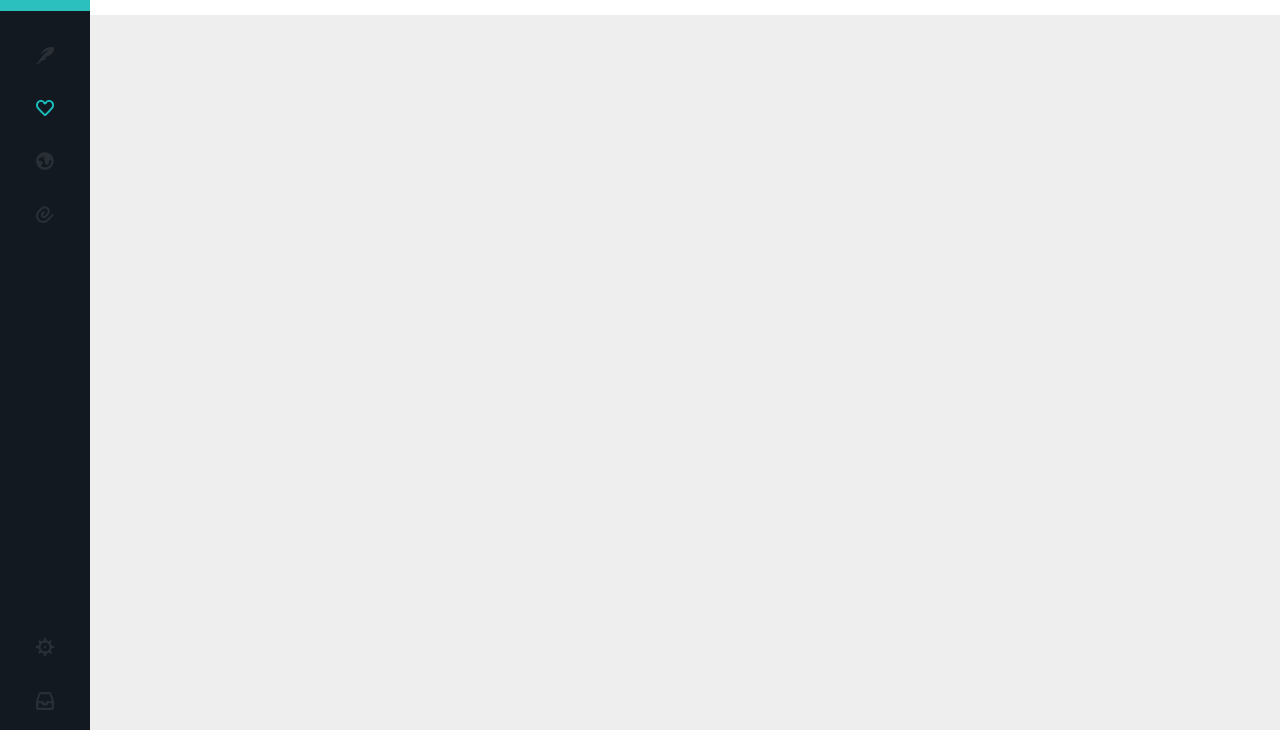
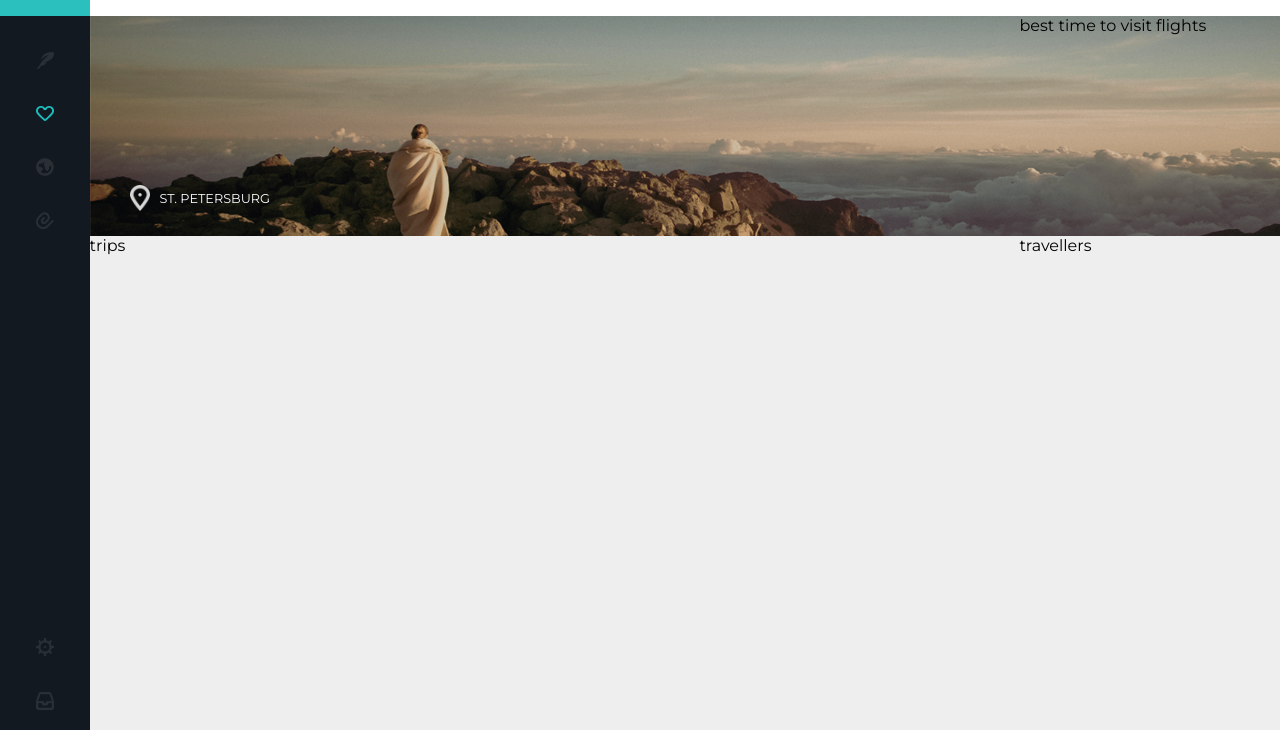
Before and after one commit to rafaelveiga/velo-dashboard, a website: page src/index.html in a window 1280 px wide. Shown: the part 70-800 px from the top of the page. Drawn offline with nearby package versions, Linux system fonts and the light colour scheme.

Commit message:
Adding feature banner

```diff
--- a/src/css/style.css
+++ b/src/css/style.css
@@ -8,6 +8,7 @@ body {
 	background: #eee;
 	font-family: 'Montserrat', sans-serif;
 	box-sizing: border-box;
+	font-size: 16px;
 }
 
 .fl {float:left;}
@@ -24,11 +25,11 @@ aside#sidebar {
 	height: 100%;
 }
 
-header .center {
+.center {
 	width: 73%;
 }
 
-header .right {
+.right {
 	width: 21.895%;
 }
 
@@ -47,7 +48,8 @@ header .right {
 #logo {
 	background: #2bbfbd;
 	text-align: center;
-	padding: 25% 0px;
+	padding: 22px 0px;
+	height: 42px;
 }
 
 #logo a img {
@@ -83,8 +85,30 @@ header {
 }
 
 header .search {
-	padding: 1.75% 0;
-	padding-left: 4.72%;
+	height: 42px;
+	padding: 22px 0;
+	padding-left: 3%;
+}
+
+/* =================================== */
+/* FEATURE
+/* =================================== */
+.feature {
+	background: url('../img/feature.png') no-repeat;
+	background-size: cover;
+	height: 220px;
+	position: relative;
+}
+
+.feature span {
+	background: url('../img/location-icon.png') no-repeat left;
+	background-size: 20px;
+	padding: 30px;
+	position: absolute;
+	bottom: 0;
+	left: 40px;
+	font-size: 0.8em;
+	color: #fff;
 }
 
 /* =================================== */
--- a/src/index.html
+++ b/src/index.html
@@ -49,6 +49,27 @@
 
 			<div class="cfx"></div>
 		</header>
+
+		<div class="feature">
+			<div class="center fl">
+				<span>ST. PETERSBURG</span>
+			</div>
+			<div class="right fr">
+				best time to visit
+				flights
+			</div>
+
+			<div class="cfx"></div>
+		</div>
+
+		<div class="content">
+			<div class="center fl trips">
+				trips
+			</div>
+			<div class="right fr travellers">
+				travellers
+			</div>
+		</div>
 	</div>
 </body>
 </html>
```
Also changed, not shown: src/img/feature.png (added), src/img/location-icon.png (added).
